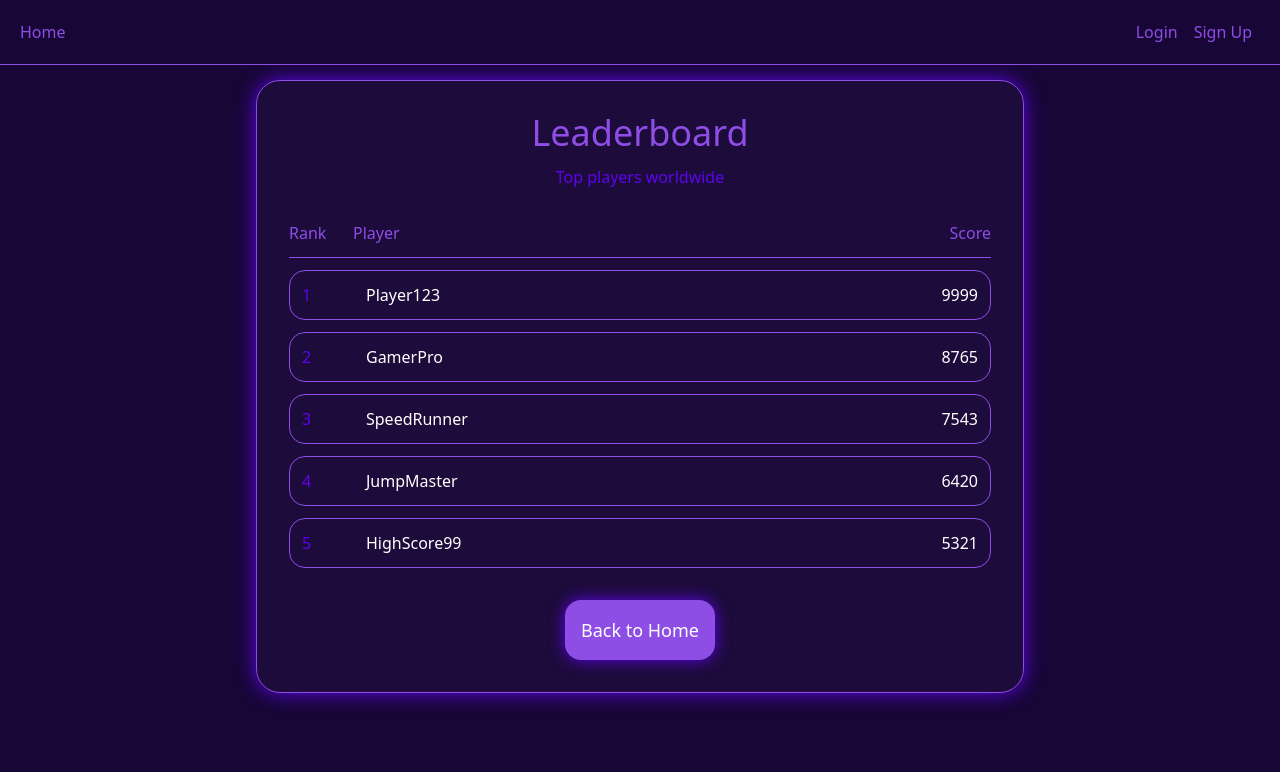
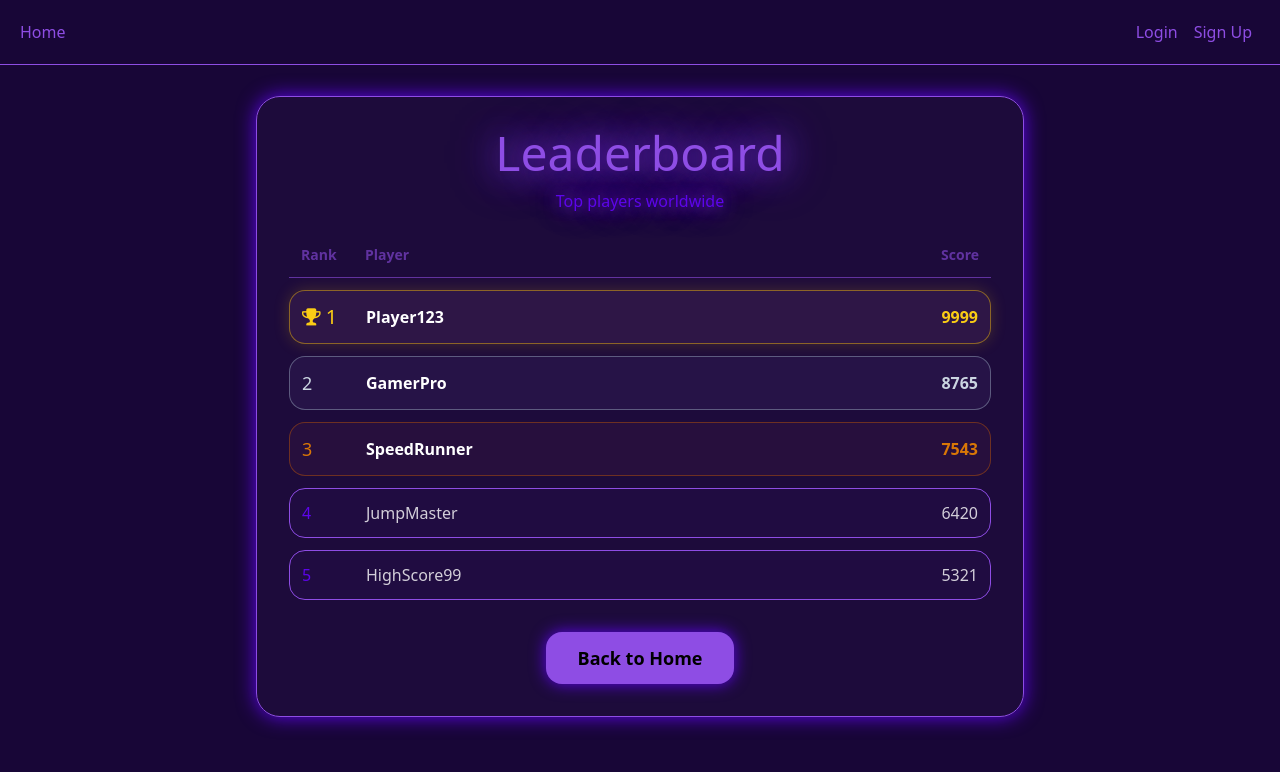
Before and after one commit to Games4Doritos/CITS3403-Project, a Flask app: page /leaderboard in a window 1280 px wide. Shown: the top 772 px of the page. Run offline with Flask 3, Linux system fonts and the light colour scheme; style sheets or scripts are compiled from the project's sources; some libraries are stand-ins or nearby versions.

Commit message:
Add text-shadow glow effects and backdrop brightness to leaderboard

```diff
--- a/app/templates/leaderboard.html
+++ b/app/templates/leaderboard.html
@@ -1,81 +1,86 @@
-<html>
+<!DOCTYPE html>
+<html lang="en">
 <head>
+    <meta charset="UTF-8">
+    <meta name="viewport" content="width=device-width, initial-scale=1.0">
     <title>Game Name - Leaderboard</title>
-        <link rel="stylesheet" href="{{ url_for('static', filename='globals.css')}}">
     <script src="https://cdn.tailwindcss.com"></script>
+    <link rel="stylesheet" href="https://cdnjs.cloudflare.com/ajax/libs/font-awesome/4.7.0/css/font-awesome.min.css">
+    <link rel="stylesheet" href="globals.css">
 </head>
-    <body class="bg-[var(--background)] min-h-screen">
-        <!-- Navbar (exact same as other pages) -->
+<body class="bg-[var(--background)] min-h-screen text-white">
+
     <div class="bg-[var(--background)] border-b border-b-[var(--primary)] flex p-5 text-[var(--primary)] fixed w-full z-10">
         <div>
-                <a href="{{ url_for('index') }}">Home</a>
+            <a href="index.html">Home</a>
         </div>
         <div class="ml-auto px-2">
-                <a href="{{ url_for('login') }}">Login</a>
+            <a href="login.html">Login</a>
         </div>
         <div class="px-2">
-                <a href="{{ url_for('signup') }}">Sign Up</a>
+            <a href="signup.html">Sign Up</a>
         </div>
     </div>
 
-        <!-- Leaderboard Section -->
-        <section class="w-full flex justify-center items-center py-20 px-6">
+    <section class="w-full flex justify-center items-center pt-24 py-7 px-6">
         <div class="w-full max-w-3xl rounded-3xl border border-[var(--primary)] bg-[rgba(255,255,255,0.02)] p-8 shadow-[0_0_1.2rem_var(--secondary)]">
-                <h1 class="text-center text-4xl text-[var(--primary)] mb-3">Leaderboard</h1>
-                <p class="text-center text-[var(--secondary)] mb-8">
+
+            <h1 class="text-center text-5xl text-[var(--primary)] mb-3"
+                style="text-shadow: 0 0 3rem var(--secondary), 0 0 2rem var(--primary);">
+                Leaderboard
+            </h1>
+            <p class="text-center text-[var(--secondary)] mb-8"
+               style="text-shadow: 0 0 2rem var(--secondary), 0 0 1rem var(--primary);">
                 Top players worldwide
             </p>
 
-                <!-- Leaderboard Table -->
             <div class="space-y-3">
-                    <!-- Header Row -->
-                    <div class="flex border-b border-[var(--primary)] pb-3">
-                        <div class="w-16 text-[var(--primary)]">Rank</div>
-                        <div class="flex-1 text-[var(--primary)]">Player</div>
-                        <div class="w-24 text-right text-[var(--primary)]">Score</div>
+                <div class="flex border-b border-[var(--primary)] pb-3 opacity-60 px-3 text-sm">
+                    <div class="w-16 text-[var(--primary)] font-bold">Rank</div>
+                    <div class="flex-1 text-[var(--primary)] font-bold">Player</div>
+                    <div class="w-24 text-right text-[var(--primary)] font-bold">Score</div>
                 </div>
 
-                    <!-- Sample Player Rows -->
-                    <div class="flex p-3 rounded-2xl border border-[var(--primary)] bg-transparent">
-                        <div class="w-16 text-[var(--secondary)]">1</div>
-                        <div class="flex-1 text-white">Player123</div>
-                        <div class="w-24 text-right text-white">9999</div>
+                <div class="flex items-center p-3 rounded-2xl border border-yellow-500/50 bg-yellow-500/5 backdrop-brightness-125 shadow-[0_0_1rem_rgba(234,179,8,0.2)]">
+                    <div class="w-16 text-yellow-400 text-xl"><i class="fa fa-trophy"></i> 1</div>
+                    <div class="flex-1 text-white font-bold">Player123</div>
+                    <div class="w-24 text-right text-yellow-400 font-bold">9999</div>
                 </div>
 
-                    <div class="flex p-3 rounded-2xl border border-[var(--primary)] bg-transparent">
-                        <div class="w-16 text-[var(--secondary)]">2</div>
-                        <div class="flex-1 text-white">GamerPro</div>
-                        <div class="w-24 text-right text-white">8765</div>
+                <div class="flex items-center p-3 rounded-2xl border border-slate-400/50 bg-slate-400/5 backdrop-brightness-110">
+                    <div class="w-16 text-slate-300 text-lg">2</div>
+                    <div class="flex-1 text-white font-semibold">GamerPro</div>
+                    <div class="w-24 text-right text-slate-300 font-semibold">8765</div>
                 </div>
 
-                    <div class="flex p-3 rounded-2xl border border-[var(--primary)] bg-transparent">
-                        <div class="w-16 text-[var(--secondary)]">3</div>
-                        <div class="flex-1 text-white">SpeedRunner</div>
-                        <div class="w-24 text-right text-white">7543</div>
+                <div class="flex items-center p-3 rounded-2xl border border-amber-700/50 bg-amber-700/5 backdrop-brightness-110">
+                    <div class="w-16 text-amber-600 text-lg">3</div>
+                    <div class="flex-1 text-white font-semibold">SpeedRunner</div>
+                    <div class="w-24 text-right text-amber-600 font-semibold">7543</div>
                 </div>
 
-                    <div class="flex p-3 rounded-2xl border border-[var(--primary)] bg-transparent">
+                <div class="flex items-center p-3 rounded-2xl border border-[var(--primary)] bg-transparent backdrop-brightness-110">
                     <div class="w-16 text-[var(--secondary)]">4</div>
-                        <div class="flex-1 text-white">JumpMaster</div>
-                        <div class="w-24 text-right text-white">6420</div>
+                    <div class="flex-1 text-white/80">JumpMaster</div>
+                    <div class="w-24 text-right text-white/80">6420</div>
                 </div>
 
-                    <div class="flex p-3 rounded-2xl border border-[var(--primary)] bg-transparent">
+                <div class="flex items-center p-3 rounded-2xl border border-[var(--primary)] bg-transparent backdrop-brightness-110">
                     <div class="w-16 text-[var(--secondary)]">5</div>
-                        <div class="flex-1 text-white">HighScore99</div>
-                        <div class="w-24 text-right text-white">5321</div>
+                    <div class="flex-1 text-white/80">HighScore99</div>
+                    <div class="w-24 text-right text-white/80">5321</div>
                 </div>
             </div>
 
-                <!-- Back to Game Button -->
             <div class="flex justify-center mt-8">
-                    <a href="{{ url_for('index') }}">
-                        <div class="p-4 bg-[var(--primary)] hover:scale-105 rounded-2xl text-lg text-white shadow-[0_0_1rem_var(--secondary)] transition">
+                <a href="index.html">
+                    <div class="px-8 py-3 bg-[var(--primary)] hover:scale-105 rounded-2xl text-lg text-black font-bold shadow-[0_0_1rem_var(--secondary)] transition cursor-pointer">
                         Back to Home
                     </div>
                 </a>
             </div>
         </div>
     </section>
+
 </body>
 </html>
```
Lines whose indentation alone changed are shown as unchanged.
